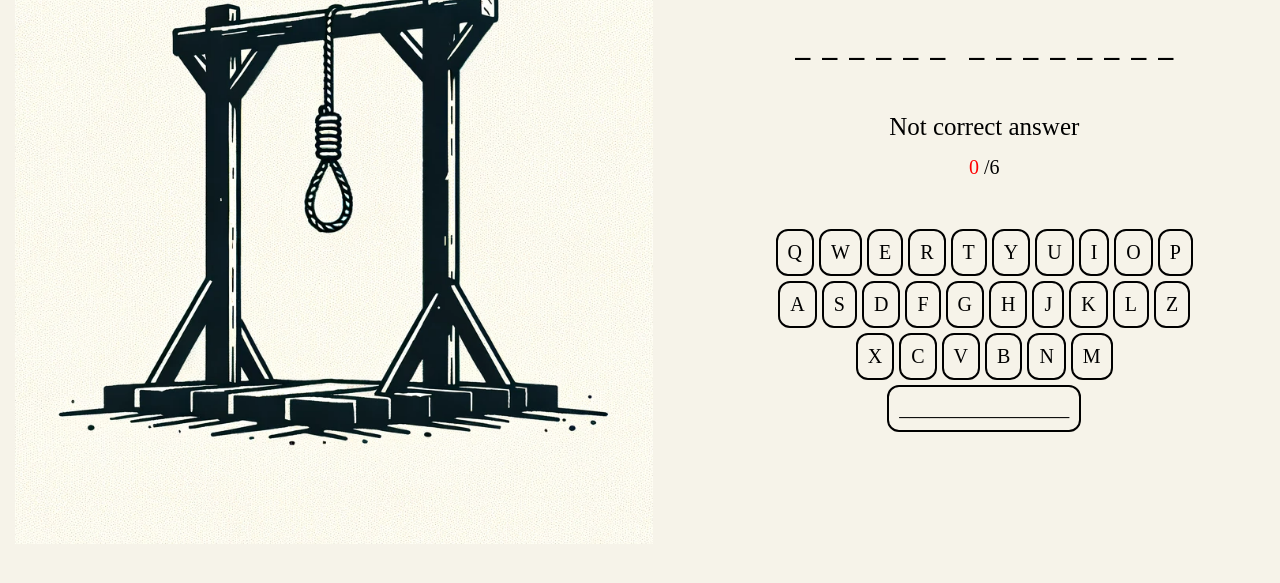
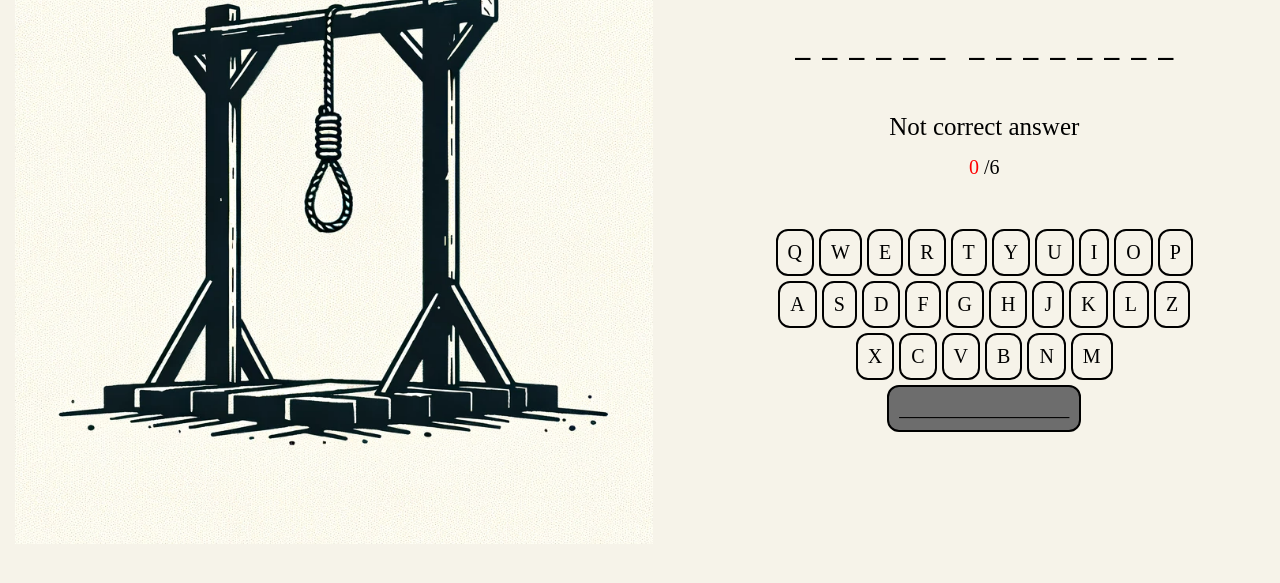
Before and after one commit to Volkraft/Hangman, a plain HTML site: page index.html in a window 1280 px wide. Both pictures are taken after a click on the button "_________________". Shown: the part 189-772 px from the top of the page. Drawn offline with Linux system fonts and the light colour scheme.

Commit message:
Feat: create func for lockButtons

```diff
--- a/js/controller.js
+++ b/js/controller.js
@@ -11,6 +11,7 @@ view.elements.keyboard.addEventListener('click', (e) => {
         view.renderLetter(model.checkKeyInWord(keyData));
         view.renderMistakeCounter(model.counter)
         model.checkedPressedKeys(keyData)
+        view.lockButtons(model.checkedKeys)
     }
 
 })
@@ -20,4 +21,5 @@ window.addEventListener('keyup', (e) => {
     view.renderLetter(model.checkKeyInWord(keyData));
     view.renderMistakeCounter(model.counter)
     model.checkedPressedKeys(keyData)
+    view.lockButtons(model.checkedKeys)
 })
--- a/js/model.js
+++ b/js/model.js
@@ -24,6 +24,7 @@ export default class Model {
         ];
 
     checkedKeys = []
+
     getRandom(questions){
         const randomIndex = Math.floor(Math.random() * questions.length);
         const currentCouple = questions[randomIndex];
--- a/js/view.js
+++ b/js/view.js
@@ -57,4 +57,12 @@ export default class View {
         currentCounter.innerText = counter;
     }
 
+    lockButtons(array){
+        const buttons = document.querySelectorAll('.keyboard__key')
+        buttons.forEach(element => {
+            if (array.indexOf(element.dataset.key) !== -1 ){
+                element.classList.add('pressed');
+            }
+        });
+    }
 }
--- a/scss/sections/_utility.scss
+++ b/scss/sections/_utility.scss
@@ -50,5 +50,9 @@
         &:active{
             transform: scale(0.9);
         }
+        &.pressed{
+            background-color: rgb(109, 109, 109);
+            transition: background-color 0s;
+        }
     }
 }
```
Also changed, not shown: scss/main.css, 1 other file.
